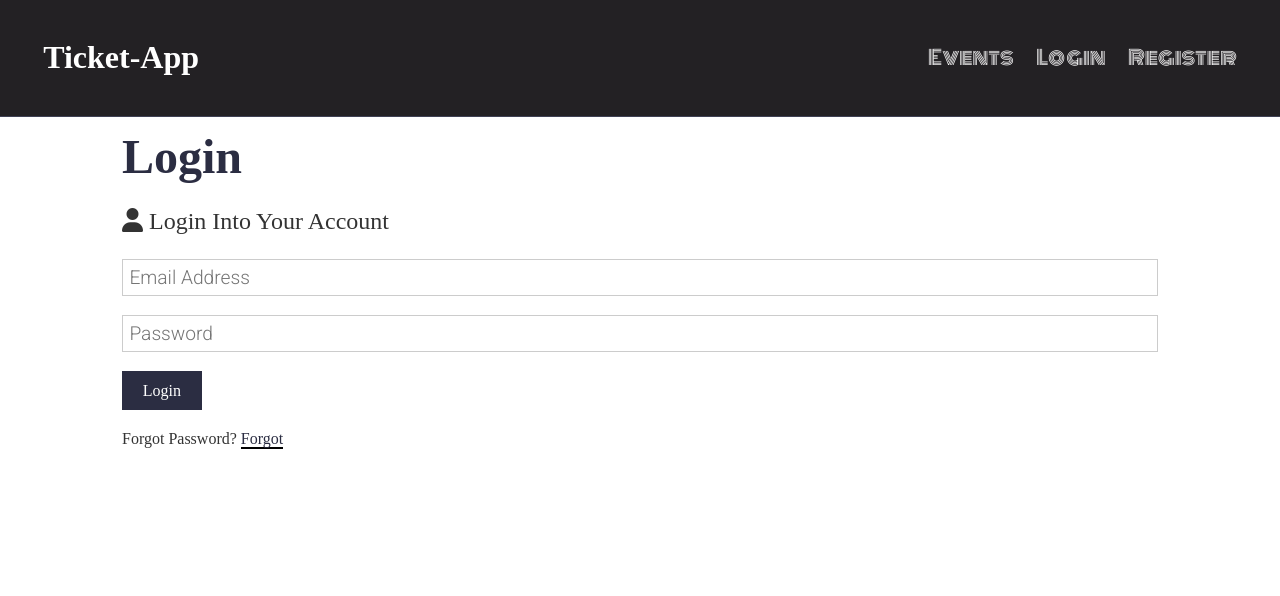
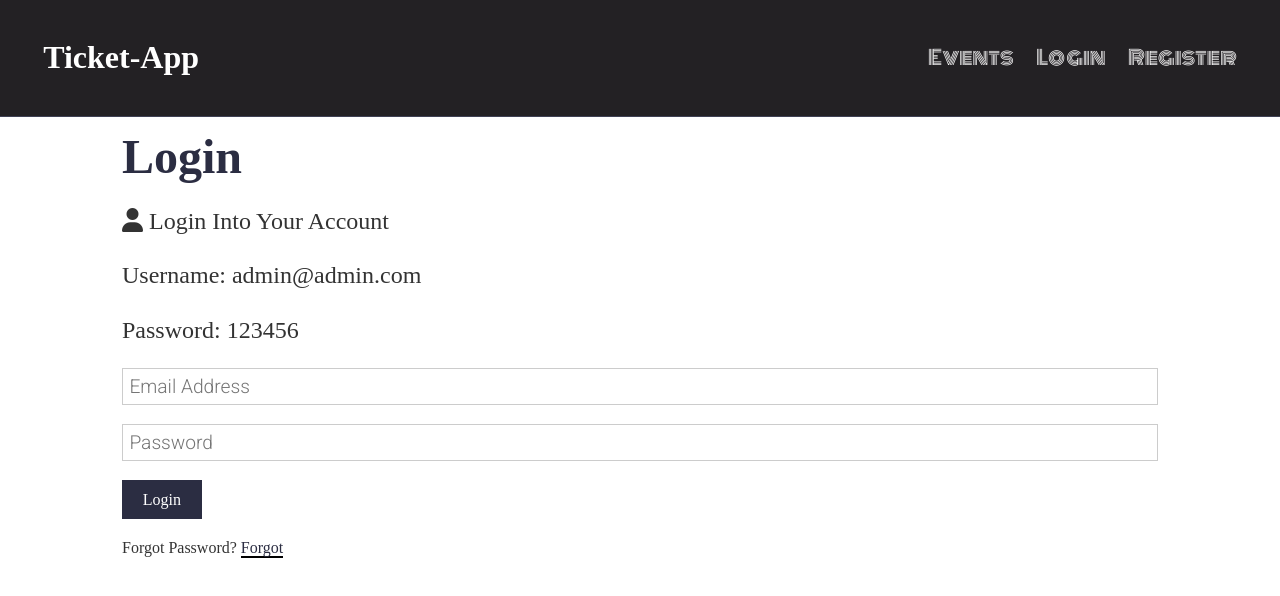
Before and after one commit to mirjSolution/Ticket_App, a React (Create React App) app in the folder frontend/: page /login in a window 1280 px wide. Shown: the top 596 px of the page. Built offline with nearby package versions, Linux system fonts and the light colour scheme; no server answers; a web font is replaced by a local one.

Commit message:
Add not found route and username and password

```diff
--- a/frontend/src/App.js
+++ b/frontend/src/App.js
@@ -16,6 +16,7 @@
 import Reader from './components/reader/reader';
 import AddEvent from './components/dashboard/add-event.component';
 import EditEvent from './components/dashboard/edit-event.component';
+import NotFound from './components/layout/NotFound';
 import PrivateRoute from './components/routing/PrivateRoute';
 // Redux
 import { Provider } from 'react-redux';
@@ -56,6 +57,7 @@
               <PrivateRoute exact path='/purchases' component={Purchases} />
               <Route exact path='/reader/:ticketId' component={Reader} />
               <Route exact path='/eventdetails/:id' component={EventDetails} />
+              <Route component={NotFound} />
             </Switch>
           </section>
         </Fragment>
--- a/frontend/src/components/auth/Login.js
+++ b/frontend/src/components/auth/Login.js
@@ -34,6 +34,8 @@
       <p className='lead'>
         <i className='fas fa-user'></i> Login Into Your Account
       </p>
+      <p className='lead'>Username: admin@admin.com</p>
+      <p className='lead'>Password: 123456</p>
       <form className='form' onSubmit={(e) => onSubmit(e)}>
         <div className='form-group'>
           <input
--- /dev/null
+++ b/frontend/src/components/layout/NotFound.js
@@ -0,0 +1,14 @@
+import React, { Fragment } from 'react';
+
+const NotFound = () => {
+  return (
+    <Fragment>
+      <h1 className='x-large text-primary'>
+        <i className='fas fa-exclamation-triangle' /> Page Not Found
+      </h1>
+      <p className='large'>Sorry, this page does not exist</p>
+    </Fragment>
+  );
+};
+
+export default NotFound;
```
Also changed, not shown: 1 other file (tests, documents, lock files or other folders).
